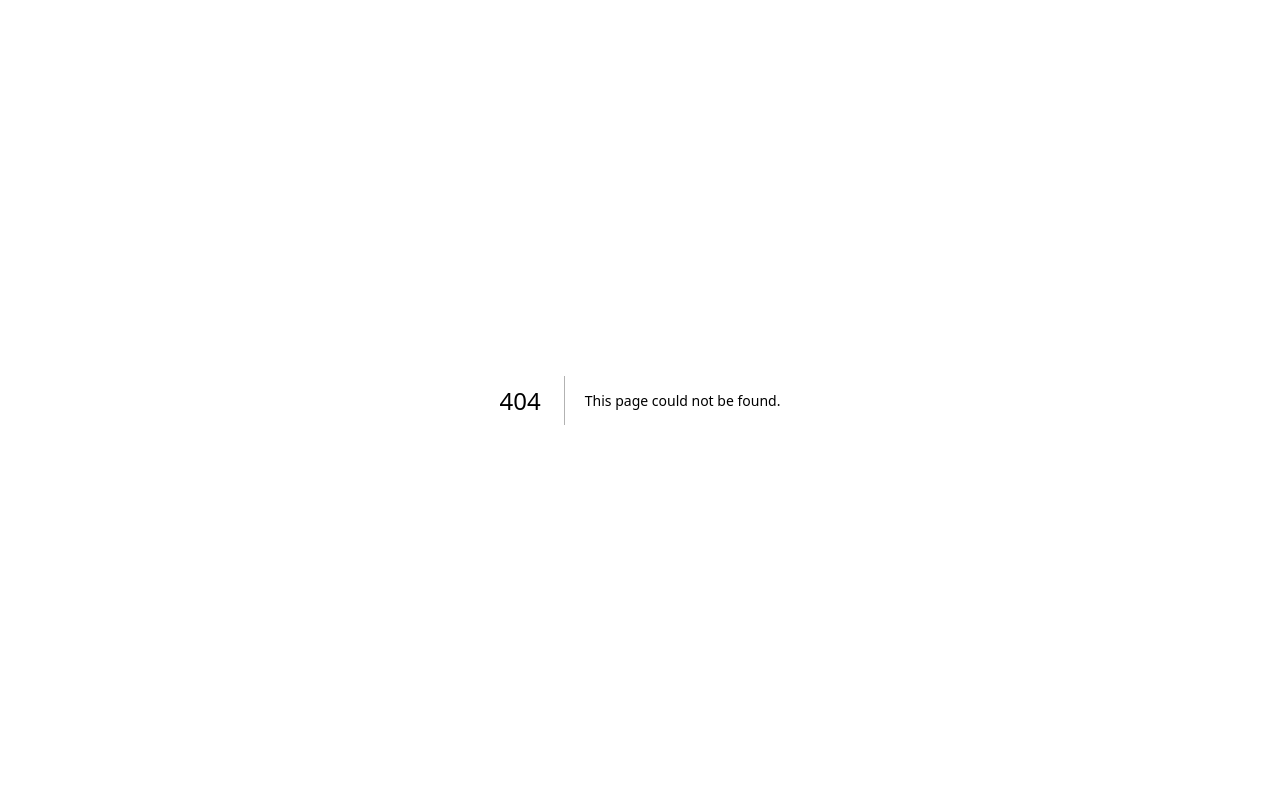
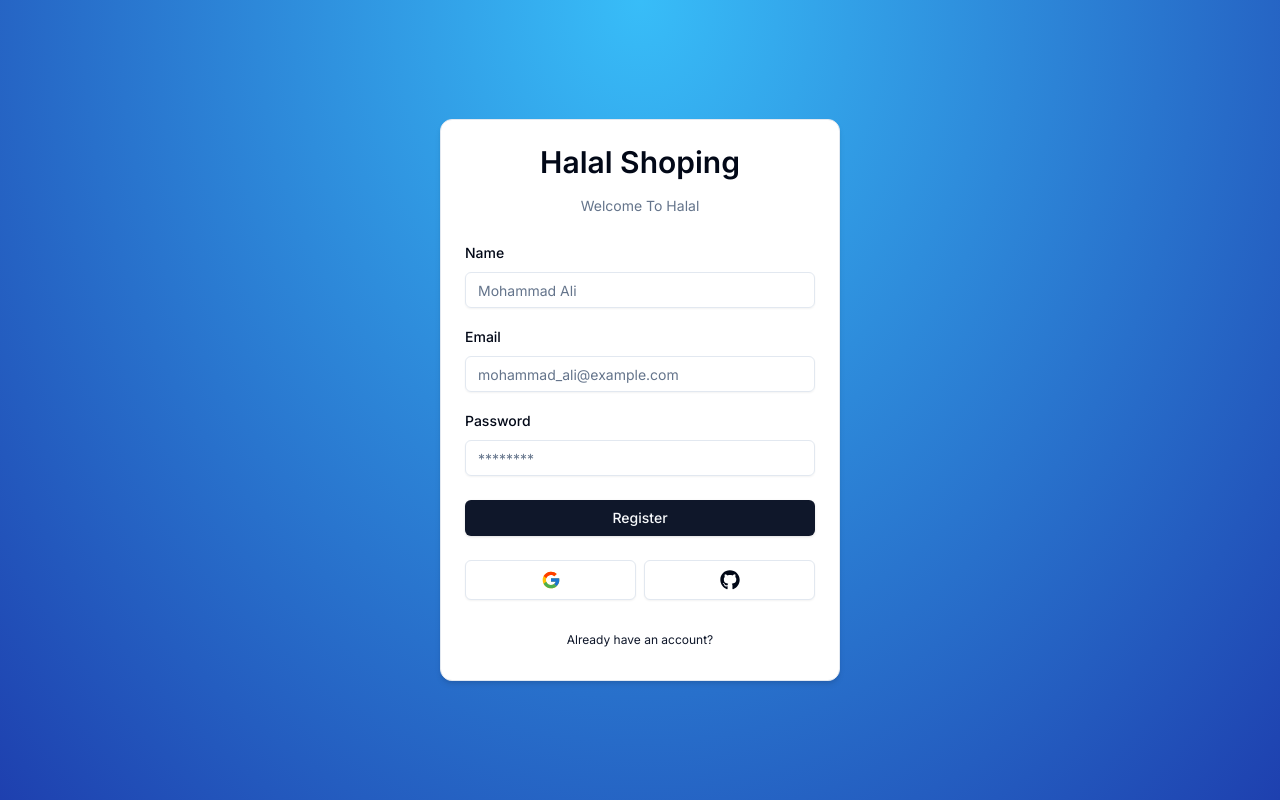
Before and after one commit to Yanal-Sabbagh07/E-Halal, a Next.js app: page /auth/register in a window 1280 px wide. Before the commit this address had no page. Built offline with nearby package versions, Linux system fonts and the light colour scheme.

Commit message:
add a register page, send register data to the server, validate the user data, send success or error object back...

```diff
--- /dev/null
+++ b/actions/register.ts
@@ -0,0 +1,13 @@
+"use server";
+// equivalent to api route...
+import * as z from "zod";
+import { RegisterSchema} from "@/schemas";
+
+export const register = async (values : z.infer<typeof RegisterSchema> ) => {
+    // validate the fields
+    const validatedFields = RegisterSchema.safeParse(values);
+    if(!validatedFields.success){
+        return {error: "Invalid fields!"};
+    }
+    return { success: "Valid fields!"};
+};
--- /dev/null
+++ b/app/auth/register/page.tsx
@@ -0,0 +1,11 @@
+import {RegisterForm} from "@/components/auth/register-form";
+
+const RegisterPage = () => {
+    return (
+        <div className={""}>
+            <RegisterForm />
+        </div>
+    );
+};
+
+export default RegisterPage;
--- /dev/null
+++ b/components/auth/register-form.tsx
@@ -0,0 +1,109 @@
+"use client";
+
+import React, {useState} from 'react';
+import {useTransition} from "react";
+import { useForm } from "react-hook-form";
+import {zodResolver} from "@hookform/resolvers/zod";
+import {Form, FormControl, FormField, FormItem , FormLabel,FormMessage} from "@/components/ui/form";
+import {CardWrapper} from "@/components/auth/card-wrapper";
+import {RegisterSchema} from "@/schemas";
+import {z} from "zod";
+import {Input} from "@/components/ui/input";
+import {Button} from "@/components/ui/button";
+import {FormError} from "@/components/form-error";
+import {FormSuccess} from "@/components/form-success";
+import {register} from "@/actions/register";
+
+
+const RegisterForm = () => {
+    const[error,setError] = useState<string | undefined>("");
+    const[success,setSuccess] = useState<string | undefined>("");
+    const [isPending, startTransition] = useTransition();
+
+    const form = useForm<z.infer<typeof RegisterSchema>>({
+        resolver: zodResolver(RegisterSchema),
+        defaultValues: {email:"", password: "", name:""}
+    });
+    const onSubmit = (values: z.infer<typeof RegisterSchema>) =>{
+        setError("");
+        setSuccess("");
+        startTransition(()=>{
+            register(values).then((data)=>{
+                setError(data.error);
+                setSuccess(data.success);
+            }); // send values with server actions
+        });
+    };
+    return (
+        <CardWrapper headerLabel={"Welcome To Halal"} backButtonLabel={"Already have an account?"} backButtonHref={"/auth/login"} showSocial>
+            <Form {...form}>
+                <form
+                    className={"space-y-6"}
+                    onSubmit={form.handleSubmit(onSubmit)}
+                >
+                    <div className={"space-y-4"}>
+                        <FormField
+                            name={"name"}
+                            control={form.control}
+                            render={({field})=> (
+                                <FormItem>
+                                    <FormLabel>Name</FormLabel>
+                                    <FormControl>
+                                        <Input
+                                            {...field}
+                                            placeholder={"Mohammad Ali"}
+                                            type="name"
+                                            disabled={isPending}
+                                        />
+                                    </FormControl>
+                                    <FormMessage />
+                                </FormItem>
+                            )}
+                        />
+                        <FormField
+                            name={"email"}
+                            control={form.control}
+                            render={({field})=> (
+                                <FormItem>
+                                    <FormLabel>Email</FormLabel>
+                                    <FormControl>
+                                        <Input
+                                            {...field}
+                                            placeholder={"mohammad_ali@example.com"}
+                                            type="email"
+                                            disabled={isPending}
+                                        />
+                                    </FormControl>
+                                    <FormMessage />
+                                </FormItem>
+                            )}
+                        />
+                        <FormField
+                            name={"password"}
+                            control={form.control}
+                            render={({field})=> (
+                                <FormItem>
+                                    <FormLabel>Password</FormLabel>
+                                    <FormControl>
+                                        <Input
+                                            {...field}
+                                            placeholder={"********"}
+                                            type={"password"}
+                                            disabled={isPending}
+                                        />
+                                    </FormControl>
+                                    <FormMessage />
+                                </FormItem>
+                            )}
+                        />
+                    </div>
+                    <FormError message={error} />
+                    <FormSuccess message={success} />
+                    <Button className={"w-full"} type={"submit"} disabled={isPending}>Register</Button>
+                </form>
+            </Form>
+        </CardWrapper>
+    );
+};
+
+export {RegisterForm};
--- a/schemas/index.ts
+++ b/schemas/index.ts
@@ -4,3 +4,9 @@ export const LoginSchema = z.object({
     email: z.string().email(),
     password: z.string().min(8,{message:"Password is required"})
 });
+
+export const RegisterSchema = z.object({
+    name: z.string().min(1, "Full name"),
+    email: z.string().email(),
+    password: z.string().min(8,{message:"Minimum 8 characters required"}),
+});
```
